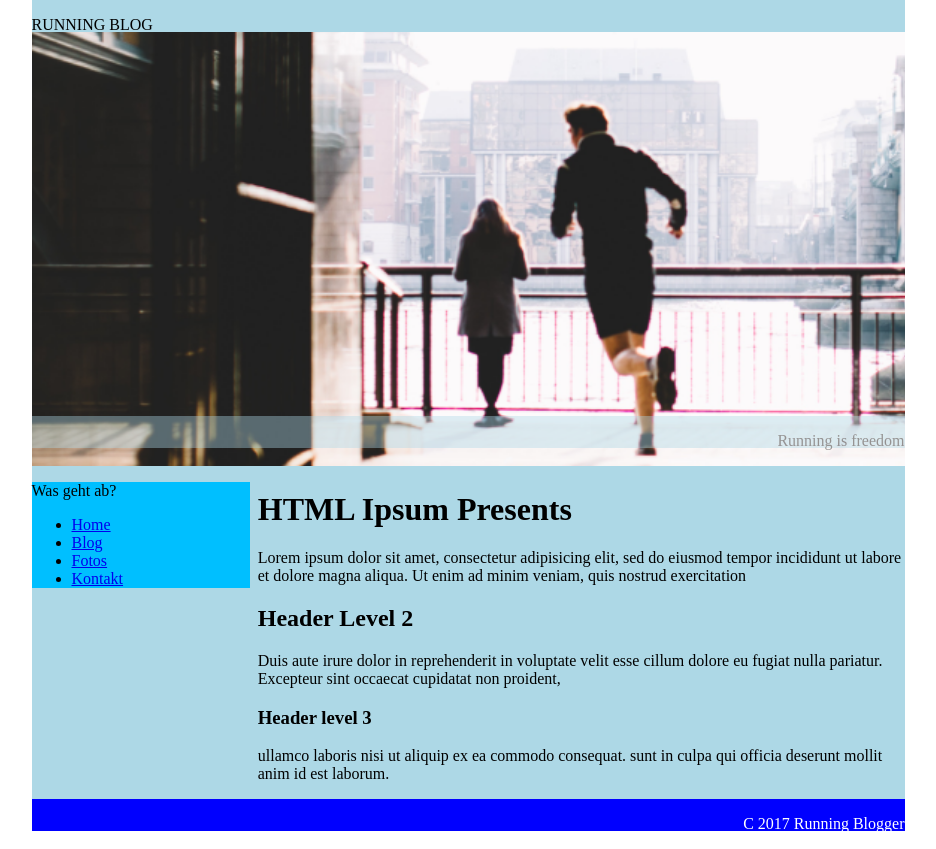
After one commit to franzschmid/wifi-jwe19, a PHP site: page /run/index.html in a window 1280 px wide. The commit adds this page. Shown: the whole page, without its empty margins (172-1108 px from the left). Run offline with PHP 8.4, Linux system fonts and the light colour scheme.

Commit message:
runners site

```diff
--- a/cali/css/base.css
+++ b/cali/css/base.css
@@ -6,7 +6,7 @@ html, body {
 }
 
 header {
-  background-color: yellow;
+  background-color: white;
 }
 
 .logo-navigation-outer-wrapper {
@@ -62,7 +62,7 @@ li {
 }
 
 main {
-  background-color: green;
+  background-color: white;
 }
 
 .posts-title {
@@ -85,7 +85,7 @@ main {
 }
 
 footer {
-  background-color: blue;
+  background-color: darkgrey;
 }
 
 .footer-wrapper {
--- /dev/null
+++ b/run/css/base.css
@@ -0,0 +1,93 @@
+html, body {
+  max-width: 873px;
+  margin: auto;
+  text-align: center;
+  background-color: white;
+}
+
+header {
+
+}
+
+.header-outer-wrapper {
+  background-image: url("../img/runner.jpg");
+  background-size: cover;
+  display: block;
+  min-height: 35vw;
+  position: relative;
+  display: grid;
+  grid-template-rows: 1fr, 1fr;
+}
+
+.blog-title {
+  position: relative;
+  min-height: 2em;
+  background-color: lightblue;
+
+}
+
+.blog-title-text {
+  position: relative;
+  float: left;
+}
+
+.title-image-text-container {
+  position: relative;
+  margin-top: 30vw;
+  min-height: 2em;
+  background-color: lightblue;
+  opacity: 0.4;
+}
+
+.title-image-text {
+  float: right;
+}
+
+.main-outer-wrapper {
+
+  display: grid;
+  grid-template-columns: 1fr 3fr;
+  background-color: lightblue;
+  margin-top: 0;
+  padding-top: 0;
+}
+
+.main-navigation-wrapper {
+  position: relative;
+  text-align: left;
+  background-color: lightblue;
+  margin-top: 0;
+}
+
+.main-navigation-inner-wrapper {
+  position: relative;
+  background-color: #00bfff;
+  margin-top: 0;
+}
+
+.main-navigation-title {
+
+}
+
+.main-navigation-items {
+
+}
+
+.main-text-wrapper {
+  text-align: left;
+  padding-top: 0.2em;
+  padding-left: 0.5em;
+}
+
+.footer-outer-wrapper {
+  position: relative;
+  background-color: blue;
+  width: auto;
+  min-height: 2em;
+}
+
+.footer-text {
+  position: relative;
+  float: right;
+  color: white;
+}
--- /dev/null
+++ b/run/index.html
@@ -0,0 +1,91 @@
+<!DOCTYPE html>
+<html lang="en" dir="ltr">
+
+<head>
+  <meta charset="utf-8" />
+  <meta name="viewport" content="width=device-width, initial-scale=1">
+  <link rel="stylesheet" href="css/base.css">
+  <title>RUNNING BLOG</title>
+</head>
+
+<body>
+  <header>
+    <div class="header-outer-wrapper">
+      <div class="inner-wrapper">
+        <div class="blog-title">
+          <div class="blog-title-text">
+          <p>
+            RUNNING BLOG
+          </p>
+          </div>
+        </div>
+        <div class="image-container">
+        </div>
+        <div class="title-image-text-container">
+          <div class="title-image-text">
+          <p>
+            Running is freedom
+          </p>
+          </div>
+        </div>
+      </div>
+    </div>
+  </header>
+  <main>
+    <div class="main-outer-wrapper">
+      <div class="main-navigation-wrapper">
+        <div class="main-navigation-inner-wrapper">
+        <nav>
+          <div class="main-navigation-title">
+            <p>
+              Was geht ab?
+            </p>
+          </div>
+          <div class="main-navigation-items">
+            <ul>
+              <li><a href="home">Home</a></li>
+              <li><a href="blog">Blog</a></li>
+              <li><a href="fotos">Fotos</a></li>
+              <li><a href="kontakt">Kontakt</a></li>
+            </ul>
+          </div>
+        </nav>
+        </div>
+      </div>
+      <div class="main-text-wrapper">
+        <div class="blog-post-1">
+          <h1>HTML Ipsum Presents
+          </h1>
+          <p>
+            Lorem ipsum dolor sit amet, consectetur adipisicing elit, sed do eiusmod tempor incididunt ut labore et dolore magna aliqua. Ut enim ad minim veniam, quis nostrud exercitation
+          </p>
+        </div>
+        <div class="blog-post-2">
+          <h2>Header Level 2
+          </h2>
+          <p>
+            Duis aute irure dolor in reprehenderit in voluptate velit esse cillum dolore eu fugiat nulla pariatur. Excepteur sint occaecat cupidatat non proident,
+          </p>
+        </div>
+        <div class="blog-post-3">
+          <h3>Header level 3
+          </h3>
+          <p>
+            ullamco laboris nisi ut aliquip ex ea commodo consequat. sunt in culpa qui officia deserunt mollit anim id est laborum.
+          </p>
+        </div>
+      </div>
+    </div>
+  </main>
+  <footer>
+    <div class="footer-outer-wrapper">
+      <div class="footer-text">
+        <p>
+          C 2017  Running Blogger
+        </p>
+      </div>
+    </div>
+  </footer>
+</body>
+
+</html>
```
Also changed, not shown: index.html (added, +36 -0 lines), run/css/runner.jpg (added), run/img/runner.jpg (added).
